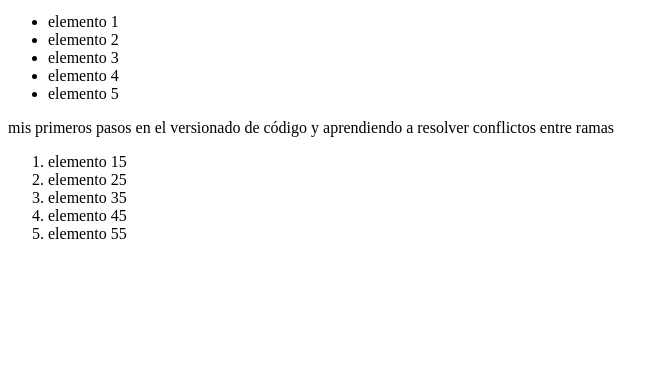
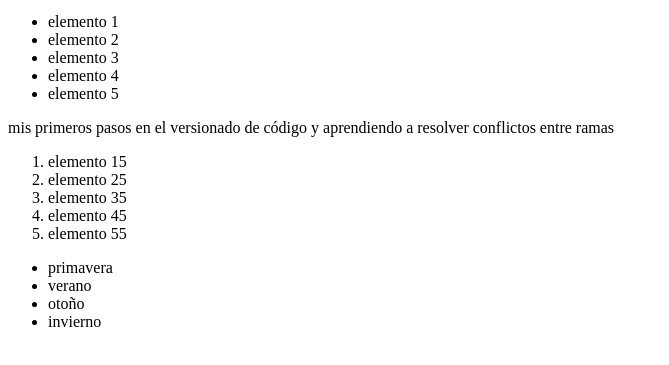
Before and after one commit to gustavosome/youtube-git, a plain HTML site: page index.html in a window 1280 px wide. Shown: the part 101-466 px from the top of the page, without its empty margins (0-669 px from the left). Drawn offline with Linux system fonts and the light colour scheme.

Commit message:
agregando estaciones del año

```diff
--- a/index.html
+++ b/index.html
@@ -34,6 +34,13 @@
       <li>elemento 45</li>
       <li>elemento 55</li>
     </ol>
+
+    <ul>
+      <li>primavera</li>
+      <li>verano</li>
+      <li>otoño</li>
+      <li>invierno</li>
+    </ul>
     <script src="index.js"></script>
   </body>
 </html>
```
